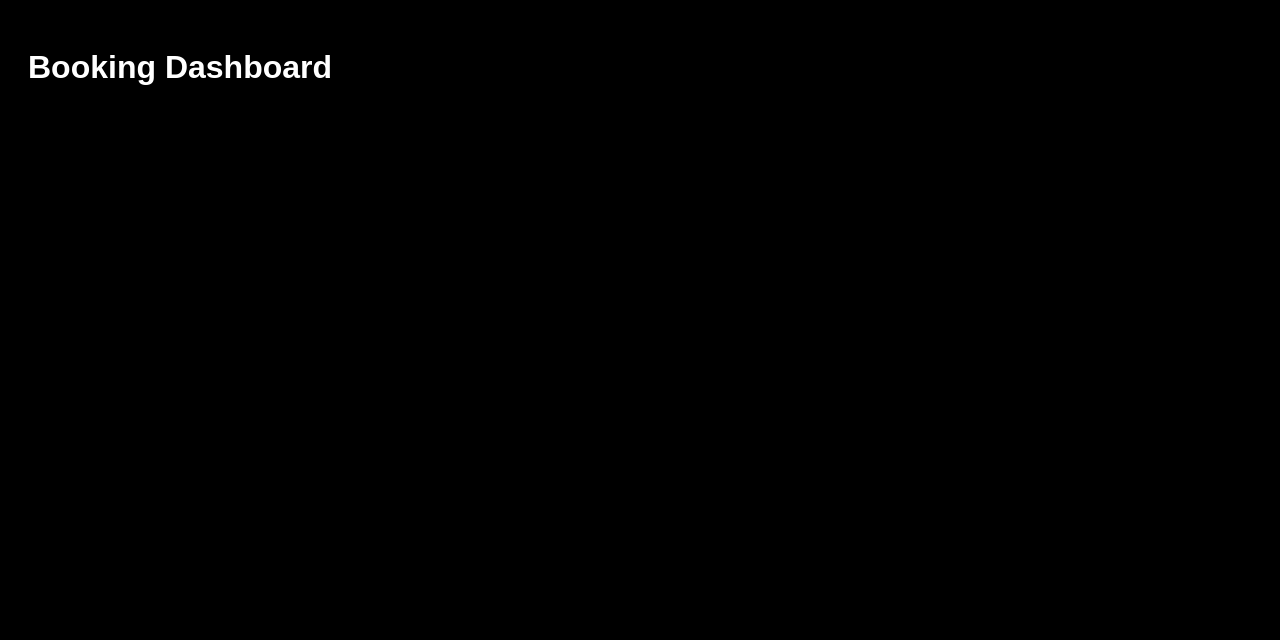
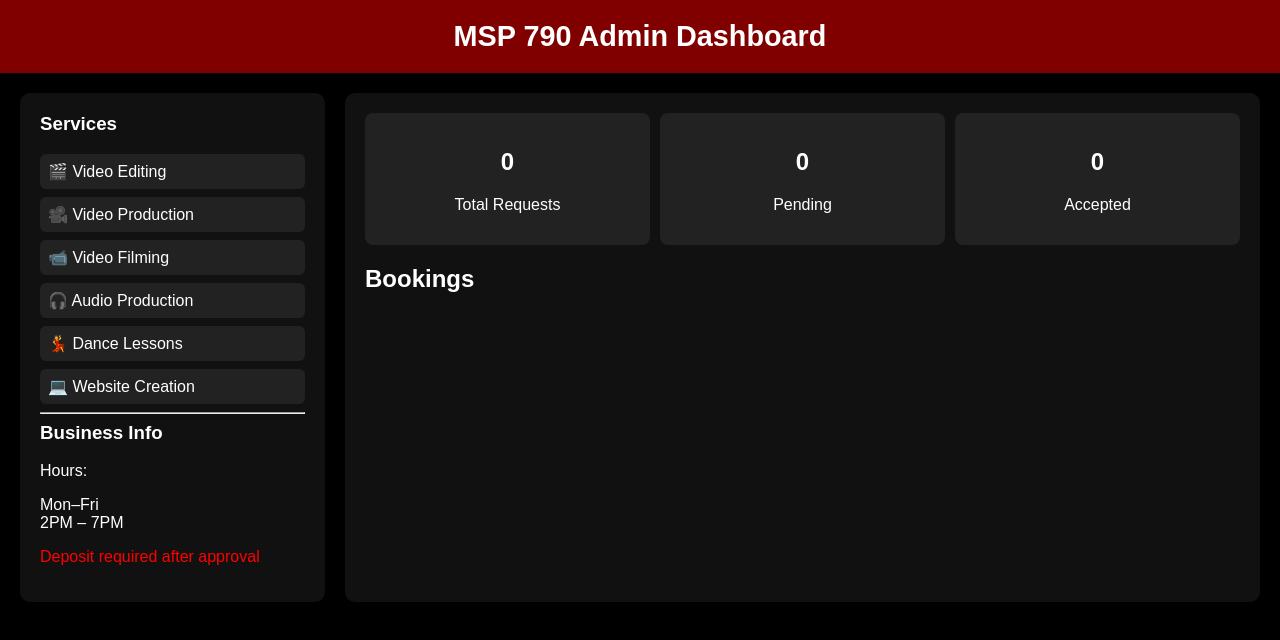
Before and after one commit to paybackmusicmsp-hash/website, a plain HTML site: page admin.html in a window 1280 px wide. Drawn offline with Linux system fonts and the light colour scheme; no server answers.

Commit message:
Refactor admin dashboard layout and styles

```diff
--- a/admin.html
+++ b/admin.html
@@ -1,21 +1,167 @@
 <!DOCTYPE html>
-<html>
+<html lang="en">
 <head>
-<title>Admin Dashboard</title>
+<meta charset="UTF-8">
+<title>MSP 790 Admin Dashboard</title>
 
 <style>
-body { background:black; color:white; font-family:Arial; padding:20px; }
-.card { background:#111; padding:15px; margin:10px 0; border-radius:8px; }
-button { margin:5px; padding:8px; }
-select { margin-top:10px; }
+body {
+  margin: 0;
+  font-family: Arial;
+  background: black;
+  color: white;
+}
+
+/* HEADER */
+.header {
+  background: #800000;
+  padding: 20px;
+  text-align: center;
+  font-size: 1.8rem;
+  font-weight: bold;
+}
+
+/* DASHBOARD GRID */
+.dashboard {
+  display: grid;
+  grid-template-columns: 1fr 3fr;
+  gap: 20px;
+  padding: 20px;
+}
+
+/* SIDEBAR */
+.sidebar {
+  background: #111;
+  padding: 20px;
+  border-radius: 10px;
+}
+
+.sidebar h3 {
+  margin-top: 0;
+}
+
+.service {
+  margin: 8px 0;
+  padding: 8px;
+  background: #222;
+  border-radius: 6px;
+}
+
+/* MAIN PANEL */
+.main {
+  background: #111;
+  padding: 20px;
+  border-radius: 10px;
+}
+
+/* STATS */
+.stats {
+  display: flex;
+  gap: 10px;
+  margin-bottom: 20px;
+}
+
+.stat {
+  flex: 1;
+  background: #222;
+  padding: 15px;
+  text-align: center;
+  border-radius: 8px;
+}
+
+/* BOOKING CARD */
+.card {
+  background: #1a1a1a;
+  padding: 15px;
+  margin-top: 15px;
+  border-radius: 10px;
+  border-left: 4px solid #800000;
+}
+
+.card h3 {
+  margin: 0;
+}
+
+.status {
+  font-size: 0.9rem;
+  margin-top: 5px;
+  color: #aaa;
+}
+
+select, button {
+  margin-top: 10px;
+  padding: 8px;
+}
+
+button {
+  background: #800000;
+  color: white;
+  border: none;
+  cursor: pointer;
+  margin-right: 5px;
+}
+
+button:hover {
+  opacity: 0.8;
+}
 </style>
 </head>
 
 <body>
 
-<h1>Booking Dashboard</h1>
-<div id="list"></div>
+<div class="header">
+MSP 790 Admin Dashboard
+</div>
 
+<div class="dashboard">
+
+<!-- SIDEBAR -->
+<div class="sidebar">
+  <h3>Services</h3>
+
+  <div class="service">🎬 Video Editing</div>
+  <div class="service">🎥 Video Production</div>
+  <div class="service">📹 Video Filming</div>
+  <div class="service">🎧 Audio Production</div>
+  <div class="service">💃 Dance Lessons</div>
+  <div class="service">💻 Website Creation</div>
+
+  <hr>
+
+  <h3>Business Info</h3>
+  <p>Hours:</p>
+  <p>Mon–Fri<br>2PM – 7PM</p>
+
+  <p style="color:red;">Deposit required after approval</p>
+</div>
+
+<!-- MAIN -->
+<div class="main">
+
+  <!-- STATS -->
+  <div class="stats">
+    <div class="stat">
+      <h2 id="total">0</h2>
+      <p>Total Requests</p>
+    </div>
+    <div class="stat">
+      <h2 id="pending">0</h2>
+      <p>Pending</p>
+    </div>
+    <div class="stat">
+      <h2 id="accepted">0</h2>
+      <p>Accepted</p>
+    </div>
+  </div>
+
+  <h2>Bookings</h2>
+  <div id="list"></div>
+
+</div>
+
+</div>
+
+<!-- FIREBASE -->
 <script src="https://www.gstatic.com/firebasejs/10.12.0/firebase-app-compat.js"></script>
 <script src="https://www.gstatic.com/firebasejs/10.12.0/firebase-firestore-compat.js"></script>
 
@@ -29,18 +175,27 @@ firebase.initializeApp({
 const db = firebase.firestore();
 
 db.collection("bookings").orderBy("created","desc").onSnapshot(snap => {
-  const el = document.getElementById("list");
-  el.innerHTML = "";
+
+  const list = document.getElementById("list");
+  list.innerHTML = "";
+
+  let total = 0, pending = 0, accepted = 0;
 
   snap.forEach(doc => {
     const d = doc.data();
+    total++;
 
-    el.innerHTML += `
+    if (d.status === "pending") pending++;
+    if (d.status === "accepted") accepted++;
+
+    list.innerHTML += `
       <div class="card">
         <h3>${d.name}</h3>
         <p>${d.service}</p>
         <p>${d.date} @ ${d.time}</p>
-        <p>Status: ${d.status}</p>
+        <p>${d.details}</p>
+
+        <div class="status">Status: ${d.status}</div>
 
         <select id="r-${doc.id}">
           <option>Scheduling conflict</option>
@@ -53,9 +208,14 @@ db.collection("bookings").orderBy("created","desc").onSnapshot(snap => {
 
         <button onclick="accept('${doc.id}','${d.email}')">Accept</button>
         <button onclick="decline('${doc.id}','${d.email}')">Decline</button>
+        <button onclick="emailClient('${d.email}')">Email</button>
       </div>
     `;
   });
+
+  document.getElementById("total").innerText = total;
+  document.getElementById("pending").innerText = pending;
+  document.getElementById("accepted").innerText = accepted;
 });
 
 function accept(id,email){
@@ -68,6 +228,10 @@ function decline(id,email){
   db.collection("bookings").doc(id).update({status:"declined",reason});
   window.location.href = `mailto:${email}?subject=Booking Update&body=Booking declined: ${reason}`;
 }
+
+function emailClient(email){
+  window.location.href = `mailto:${email}`;
+}
 </script>
 
 </body>
```
